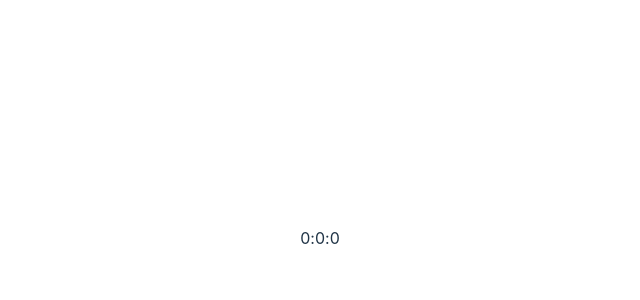
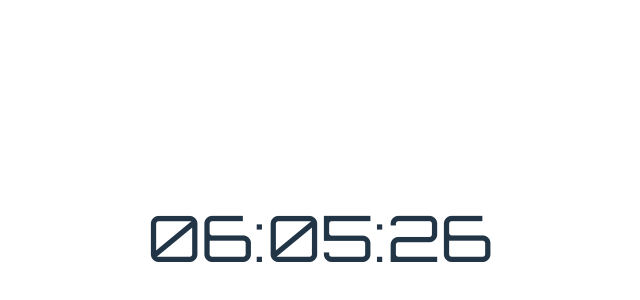
Before and after one commit to shakyasimha/better-clock, a React (Vite) app: page / in a window 1280 px wide. Shown: the part 162-462 px from the top of the page, without its empty margins (320-960 px from the left). Built offline with nearby package versions, Linux system fonts and the light colour scheme.

Commit message:
changes to App.css

```diff
--- a/src/App.css
+++ b/src/App.css
@@ -1,3 +1,5 @@
+@import url('https://fonts.googleapis.com/css2?family=Orbitron:wght@400..900&display=swap');
+
 #root {
   max-width: 1280px;
   margin: 0 auto;
@@ -45,6 +47,9 @@
   display: flex;
   justify-content: center;
   align-items: center;
+
+  font-family: 'Orbitron', sans-serif;
+  font-size: 4em;
 }
 
 .counter {
--- a/src/Clock.jsx
+++ b/src/Clock.jsx
@@ -1,52 +1,57 @@
 import { useState, useEffect } from 'react';
 
+function ClockDisplay({ hour, minute, second }) {
+    return (
+        <div className="clock">
+            <p> {String(hour).padStart(2, '0')} </p>
+            <p> : </p>
+            <p> {String(minute).padStart(2, '0')} </p>
+            <p> : </p>
+            <p> {String(second).padStart(2, '0')} </p>
+        </div>
+    )
+}
+
 function Clock() {
-    const [hour, setHour] = useState(0);
-    const [minute, setMinute] = useState(0);
-    const [second, setSecond] = useState(0);
+    let now = new Date();
 
-    let [hourDisplay, minuteDisplay, secondDisplay] = [0,0,0];
+    const [hour, setHour] = useState(now.getHours());
+    const [minute, setMinute] = useState(now.getMinutes());
+    const [second, setSecond] = useState(now.getSeconds());
+
+    // let [hourDisplay, minuteDisplay, secondDisplay] = [0,0,0];
+    // const setCurrentTime = () => {
+    //     setHour(now.getHours());
+    //     setMinute(now.getMinutes());
+    //     setSecond(now.getSeconds());
+    // }
 
     // setInterval function goes here
-    let timer = setInterval(
-        () => {
-            if(second < 60) {
-                setSecond(second+1);
-            }
-            else {
+    useEffect(() => {
+        let interval = setInterval(() => {
+            setSecond(second+1);
+
+            if(second == 59) {
                 setSecond(0);
                 setMinute(minute+1);
             }
 
-            if(minute == 60) {
+            if(minute == 59) {
                 setMinute(0);
                 setHour(hour+1);
             }
 
             if(hour == 24) {
-                setSecond(0);
-                setMinute(0);
-                setHour(0);
+                clearInterval(interval);
+            }
+        }, 1000);
 
-                clearInterval(timer);
-            }
-
-            minuteDisplay = String(minute).padStart(2, '0');
-            secondDisplay = String(second).padStart(2, '0');
-            hourDisplay = String(hour).padStart(2, '0');
-        },
-        1000
-    );
+        return () => clearInterval(interval);
+    }, [second, minute, hour]);
 
     return (
         <>
-            <div className="clock">
-                <p> {hourDisplay} </p>
-                <p> : </p>
-                <p> {minuteDisplay} </p>
-                <p> : </p>
-                <p> {secondDisplay} </p>
-            </div>
+            <ClockDisplay hour={hour} minute={minute} second={second} />
         </>
     )
 }
```
